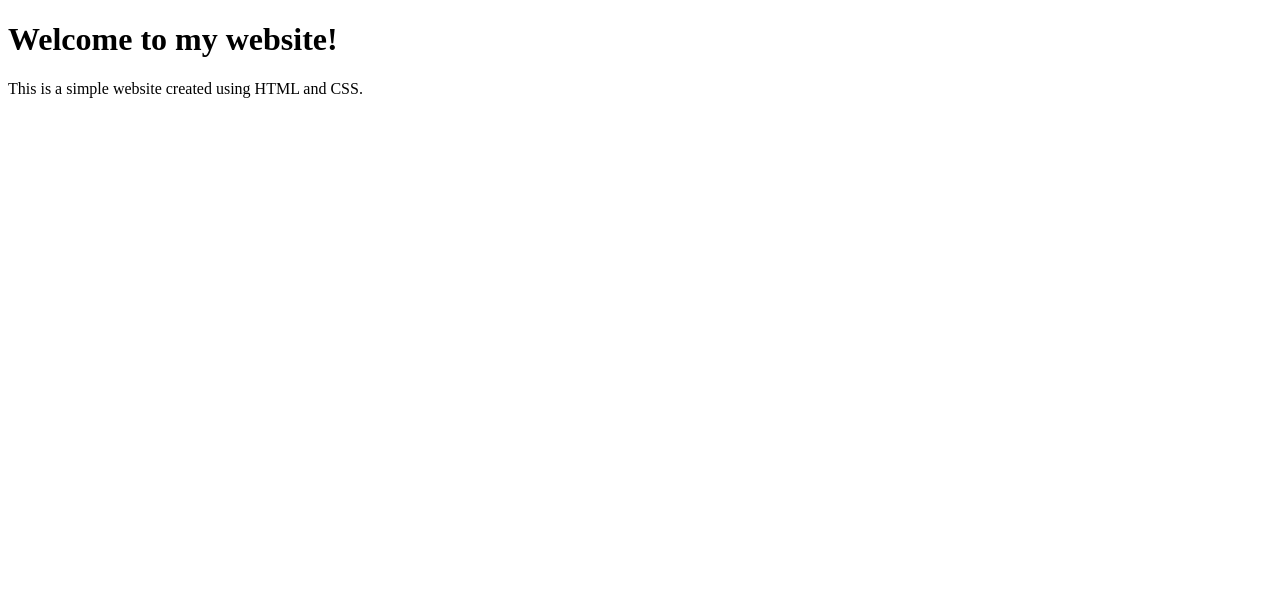
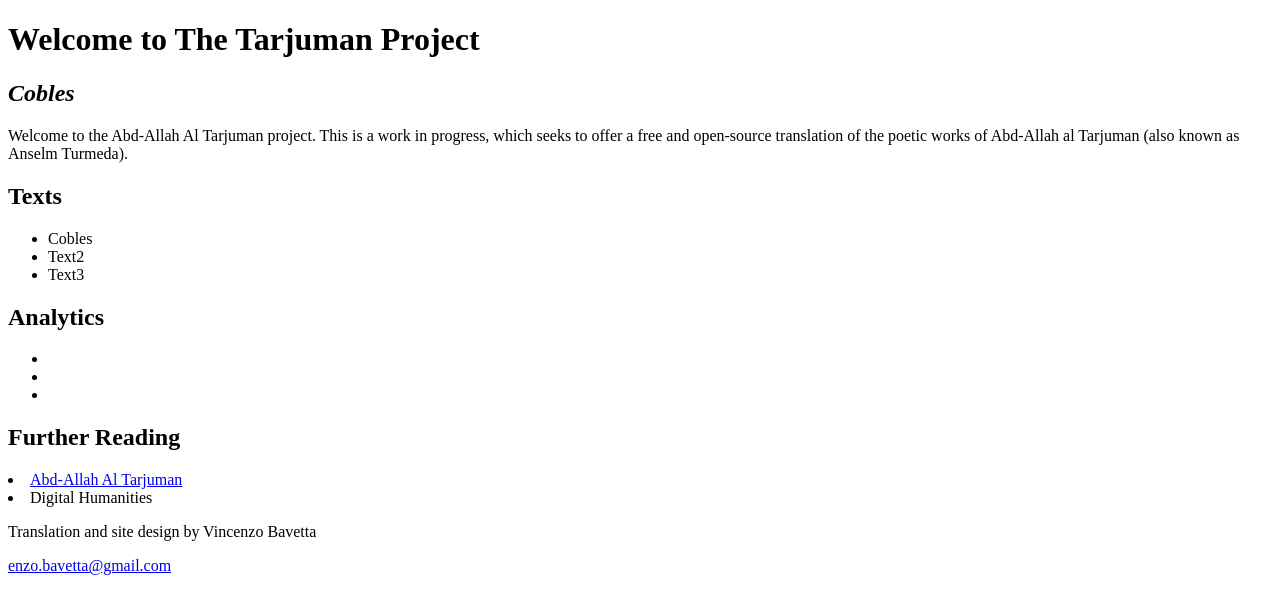
Before and after one commit to Enzo-Bavetta/-Enzo-Bavetta-.github.io, a plain HTML site: page index.html in a window 1280 px wide. Drawn offline with Linux system fonts and the light colour scheme.

Commit message:
Update index.html

```diff
--- a/index.html
+++ b/index.html
@@ -1,10 +1,46 @@
 <!DOCTYPE html>
-<html>
+<html lang="en">
+  <head>
+    <meta charset="UTF-8">
+    <meta name="viewport" content="width=device-width, initial-scale=1.0">
+    <meta http-equiv="X-UA-Compatible" content="ie=edge">
+    <title>The Tarjuman Project</title>
+    <link rel="stylesheet" href="style.css">
+  </head>
 <head>
-	<title>My Website</title>
+<h1>Welcome to The Tarjuman Project</h1>
 </head>
+
+<h2><em>Cobles</em></h2>
+
 <body>
-	<h1>Welcome to my website!</h1>
-	<p>This is a simple website created using HTML and CSS.</p>
+<p>Welcome to the Abd-Allah Al Tarjuman project. This is a work in progress, which seeks to offer a free and open-source translation of the poetic works of Abd-Allah al Tarjuman (also known as Anselm Turmeda).</p>
+
+<h2>Texts</h2>
+<ul>
+<li><a href="/cobles"></a>Cobles</li>
+<li><a href="/text2"></a>Text2</li>
+<li><a href="/text3"></a>Text3</li>
+</ul>
+
+<h2>Analytics</h2>
+<ul>
+<li><a href="/cobles"></a></li>
+<li><a href="/cobles"></a></li>
+<li><a href="/cobles"></a></li>
+</ul>
+
+<h2>Further Reading</h2>
+<li><a href="/cobles">Abd-Allah Al Tarjuman</a></li>
+<li><a href="/cobles"></a>Digital Humanities</li>
 </body>
+
+<footer>
+  <p>Translation and site design by Vincenzo Bavetta</p>
+  <p><a href="enzo.bavetta@gmail.com">enzo.bavetta@gmail.com</a></p>
+</footer>
+
+  <body>
+	<script src="index.js"></script>
+  </body>
 </html>
```
